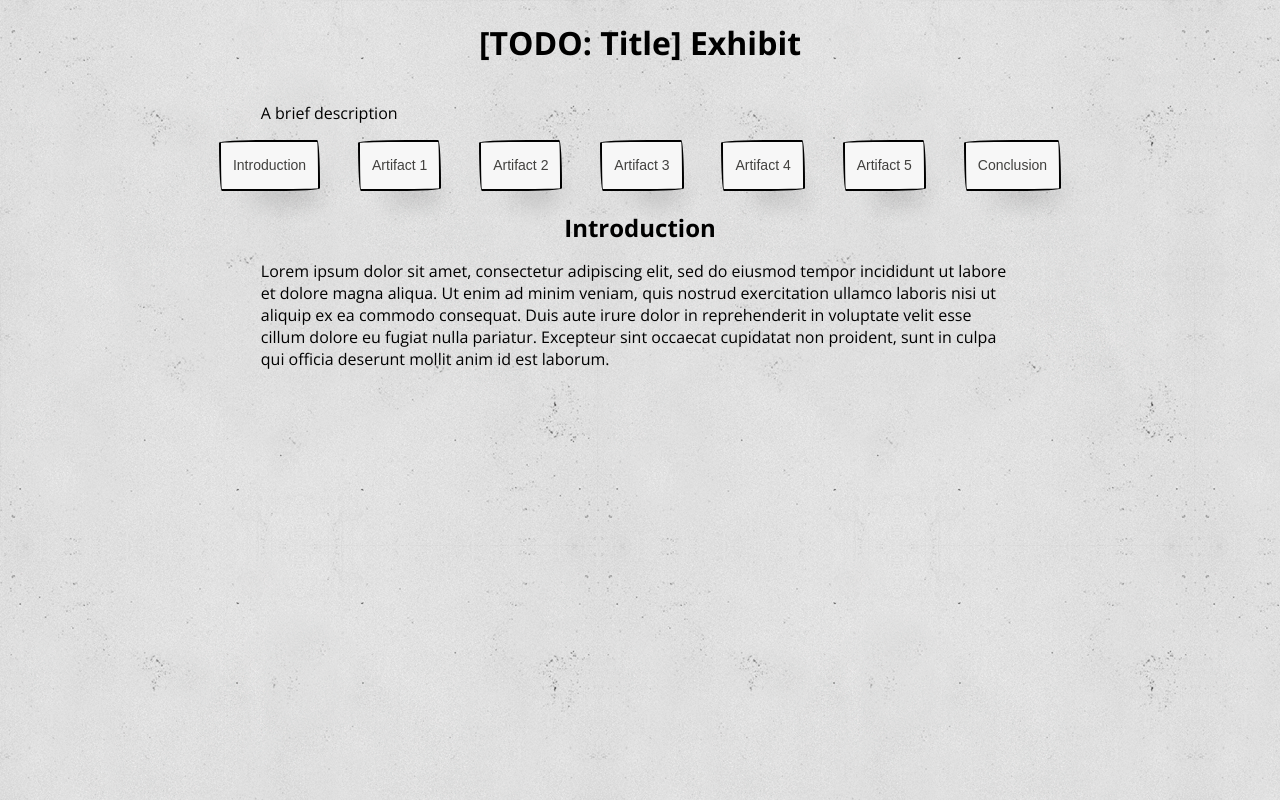
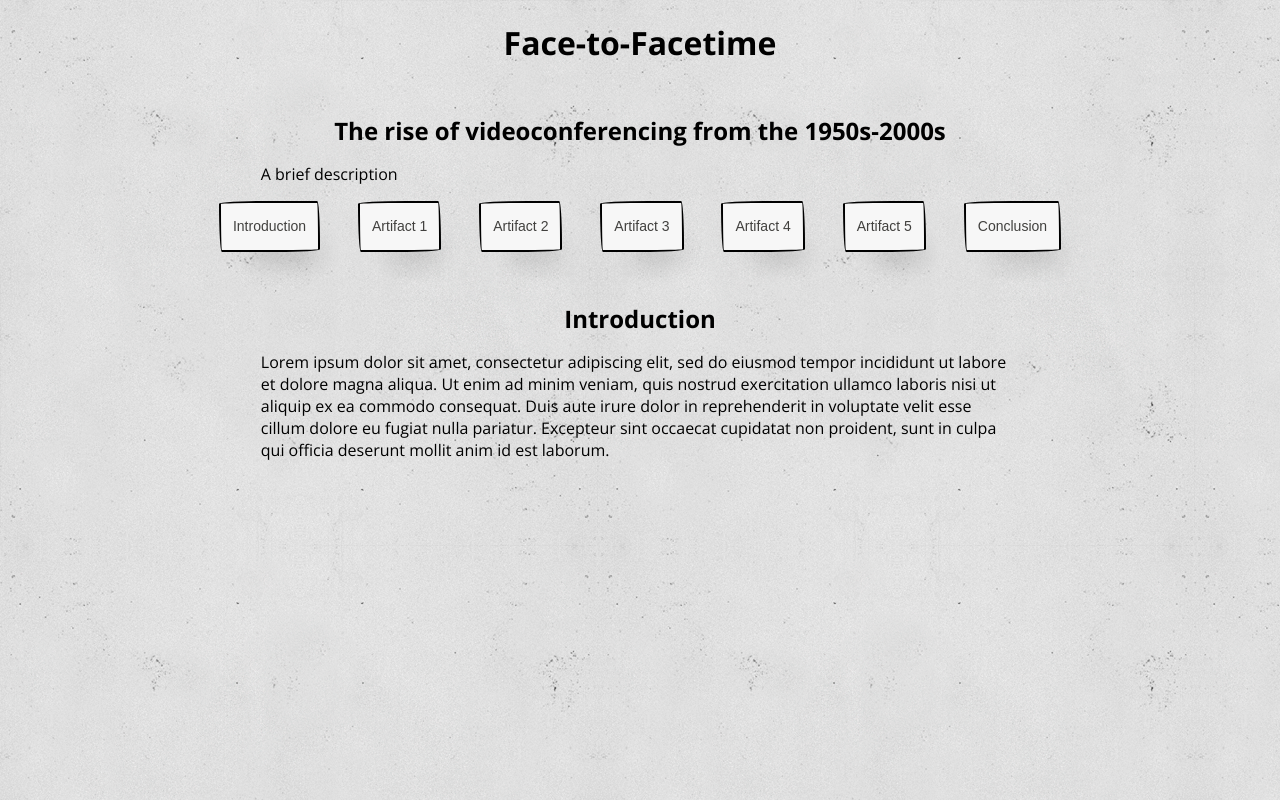
Before and after one commit to vujordyn/infoMuseum, a plain HTML site: page index.html in a window 1280 px wide. Drawn offline with nearby package versions, Linux system fonts and the light colour scheme.

Commit message:
added subheading

```diff
--- a/index.html
+++ b/index.html
@@ -8,7 +8,8 @@
     <title>Museum Exhibit</title>
 </head>
 <body>
-    <h1>[TODO: Title] Exhibit</h1>
+    <h1>Face-to-Facetime</h1>
+    <h2>The rise of videoconferencing from the 1950s-2000s</h2>
     <div class="card">
         <p id="description">A brief description</p>
     </div>
--- a/style.css
+++ b/style.css
@@ -87,7 +87,7 @@ h1, h2 {
 }
 
 h2 {
-    margin-top: 20px;
+    margin-top: 50px;
     margin-bottom: 0;
 }
 
```
